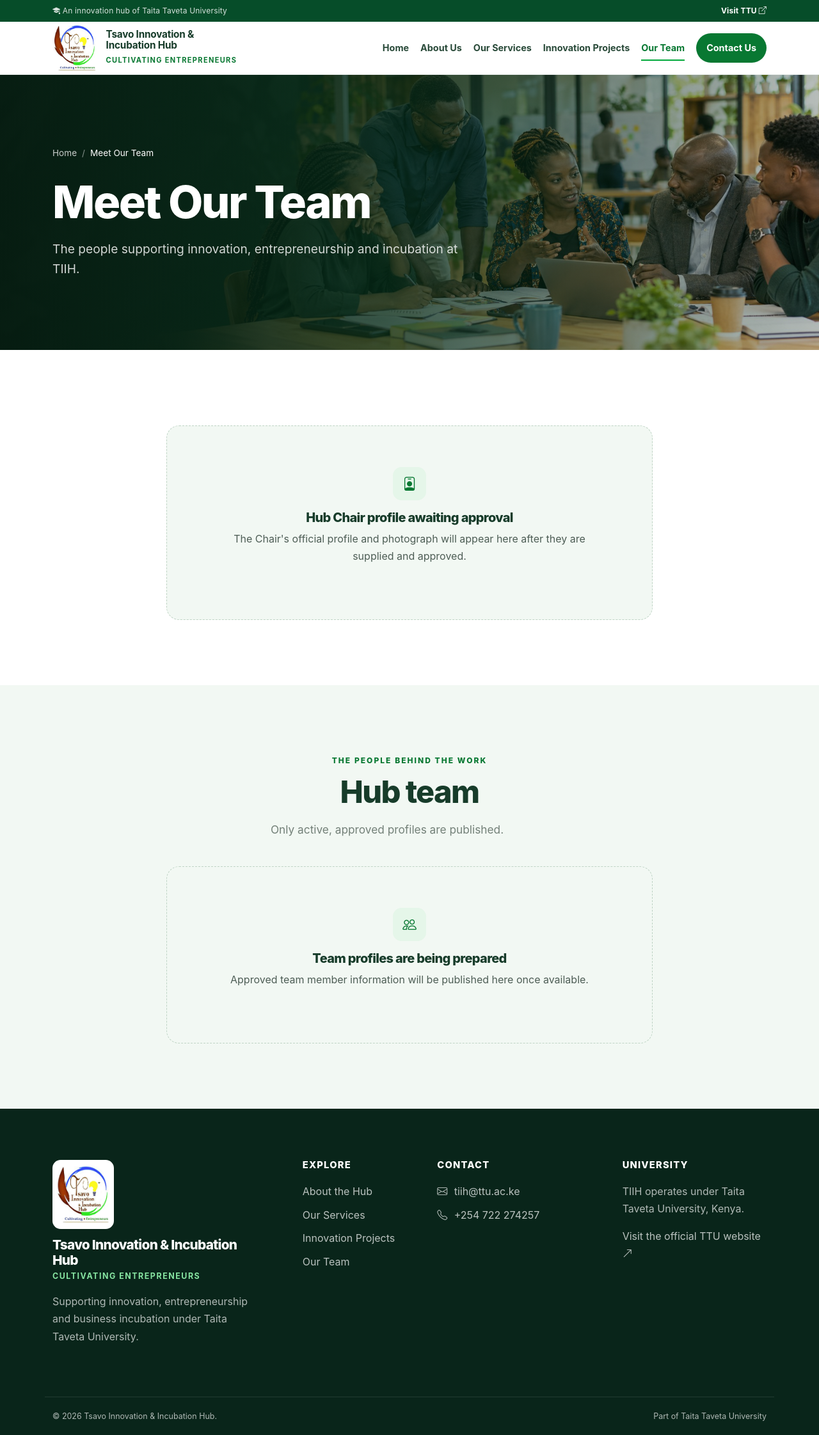
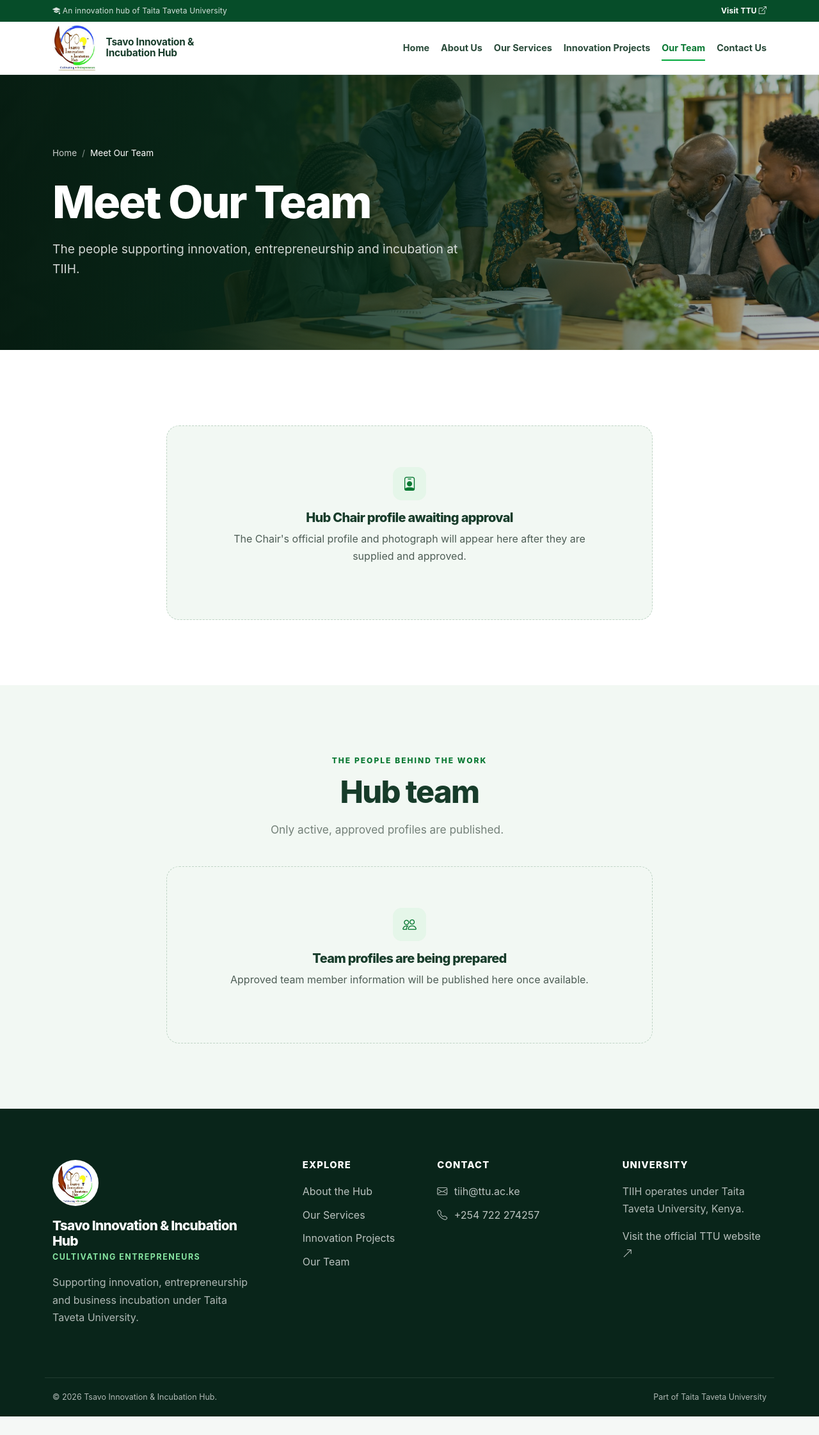
Before and after one commit to JAPHES/tsavo_innovation-incubation_hub_website, a Django app: page /team/ in a window 1280 px wide. Shown: the whole page at 64% size. After the commit the page ends 2214 px from the top, so only its background shows below. Run offline with Django 5.2, Linux system fonts and the light colour scheme; data that the repository does not hold is empty.

Commit message:
Refine navigation and homepage presentation

```diff
--- a/static/css/components.css
+++ b/static/css/components.css
@@ -24,6 +24,12 @@
 .project-body h3 a { color: var(--color-heading); }
 .project-body p { color: var(--color-muted); font-size: .9rem; }
 .project-body .text-link { font-size: .85rem; }
+.sample-innovation-visual { position: relative; display: grid; min-height: 210px; place-items: center; color: #9de5b0; background: radial-gradient(circle at 65% 25%, rgba(0,169,58,.3), transparent 32%), linear-gradient(145deg, #173c2a, #071e15); }
+.sample-innovation-visual > i { font-size: 4rem; filter: drop-shadow(0 10px 25px rgba(0,0,0,.2)); }
+.sample-innovation-visual .stage-badge { position: absolute; right: 1rem; bottom: 1rem; }
+.preview-project-card { display: flex; flex-direction: column; }
+.preview-project-card .project-body { display: flex; flex: 1; flex-direction: column; }
+.preview-project-card .preview-note { display: inline-flex; align-items: center; gap: .4rem; margin-top: auto; padding-top: .8rem; color: var(--color-muted); border-top: 1px solid var(--color-line); font-size: .75rem; font-weight: 700; }
 
 .empty-state { max-width: 760px; margin: 1rem auto 0; padding: clamp(2rem, 5vw, 4rem); text-align: center; background: rgba(255,255,255,.06); border: 1px dashed rgba(255,255,255,.2); border-radius: var(--radius); }
 .empty-state .icon-box { margin: 0 auto 1rem; }
@@ -33,6 +39,7 @@
 .section:not(.dark-section) .empty-state h3 { color: var(--color-heading); }
 
 .event-list { display: grid; grid-template-columns: repeat(3, 1fr); gap: 1rem; }
+.event-list-two { grid-template-columns: repeat(2, minmax(0, 1fr)); max-width: 950px; margin-inline: auto; }
 .event-card { display: grid; grid-template-columns: 70px 1fr; gap: 1rem; padding: 1.5rem; background: #fff; border: 1px solid var(--color-line); border-radius: var(--radius); }
 .event-card time { display: flex; flex-direction: column; align-items: center; align-self: start; padding: .8rem .35rem; color: #fff; background: var(--color-primary-deep); border-radius: .7rem; }
 .event-card time b { font-size: 1.5rem; line-height: 1; }
@@ -40,6 +47,7 @@
 .event-card h3 { margin: .4rem 0 .65rem; }
 .event-card p { color: var(--color-muted); font-size: .88rem; }
 .event-venue { color: var(--color-primary-dark); font-size: .75rem; font-weight: 750; }
+.event-draft { display: block; margin-bottom: .35rem; color: #8b6412; font-size: .65rem; font-weight: 850; letter-spacing: .12em; text-transform: uppercase; }
 
 .achievement-grid { grid-template-columns: repeat(3, 1fr); }
 .achievement-card { padding: 2rem; background: #fff; border: 1px solid var(--color-line); border-radius: var(--radius); }
--- a/static/css/main.css
+++ b/static/css/main.css
@@ -48,19 +48,14 @@
 .site-header.scrolled { box-shadow: var(--shadow-nav); }
 .main-nav { min-height: 82px; border-bottom: 1px solid rgba(13, 78, 41, .08); }
 .nav-shell { display: flex; align-items: center; justify-content: space-between; min-height: 82px; gap: 2rem; }
-.brand { display: flex; align-items: center; gap: .85rem; min-width: 290px; color: var(--color-heading); }
+.brand { display: flex; align-items: center; gap: .85rem; min-width: 270px; color: var(--color-heading); }
 .brand img { width: 70px; height: 74px; object-fit: contain; }
 .brand b { display: block; font-size: .96rem; line-height: 1.1; letter-spacing: -.015em; }
-.brand small { display: block; margin-top: .3rem; color: var(--color-primary-dark); font-size: .69rem; font-weight: 750; letter-spacing: .12em; text-transform: uppercase; }
 .nav-menu { display: flex; align-items: center; gap: clamp(.75rem, 1.4vw, 1.55rem); }
 .nav-menu > a { position: relative; padding: 1.75rem 0; color: #294a39; font-size: .9rem; font-weight: 680; white-space: nowrap; }
 .nav-menu > a::after { position: absolute; right: 0; bottom: 1.25rem; left: 0; height: 2px; background: var(--color-primary); content: ""; transform: scaleX(0); transition: transform .2s ease; }
 .nav-menu > a:hover::after, .nav-menu > a.active::after { transform: scaleX(1); }
 .nav-menu > a.active { color: var(--color-primary-dark); }
-.nav-menu .nav-contact { padding: .68rem 1rem; color: #fff; background: var(--color-primary-dark); border-radius: 999px; }
-.nav-menu .nav-contact::after { display: none; }
-.nav-menu .nav-contact:hover { color: #fff; background: var(--color-primary-deep); }
-.nav-menu .nav-contact.active { color: #fff; }
 .nav-toggle { display: none; width: 48px; height: 48px; border: 0; color: var(--color-heading); background: var(--color-soft); border-radius: .75rem; font-size: 1.75rem; }
 
 .page-banner { position: relative; isolation: isolate; display: grid; min-height: clamp(320px, 36vw, 430px); overflow: hidden; color: #fff; background-color: #173c2a; }
@@ -89,6 +84,7 @@
 .text-link:hover i { transform: translateX(4px); }
 .eyebrow { display: inline-block; color: var(--color-primary-dark); font-size: .75rem; font-weight: 800; letter-spacing: .17em; text-transform: uppercase; }
 .eyebrow.light { color: #88e7a3; }
+.hero-kicker { color: #ffd54a; }
 .section-heading { max-width: 740px; margin-bottom: 2.7rem; }
 .section-heading h2 { margin: .65rem 0 1rem; text-wrap: balance; }
 .section-heading p { max-width: 670px; margin-bottom: 0; color: var(--color-muted); font-size: 1.08rem; }
@@ -111,7 +107,7 @@
 
 .chair-layout { display: grid; grid-template-columns: minmax(280px, .62fr) 1.38fr; gap: clamp(3rem, 7vw, 7rem); align-items: center; }
 .chair-photo { position: relative; }
-.chair-photo img { width: 100%; aspect-ratio: .82; object-fit: cover; background: #dce9df; border-radius: var(--radius-lg); }
+.chair-photo img { width: 100%; aspect-ratio: .82; object-fit: cover; object-position: center 42%; background: #dce9df; border-radius: var(--radius-lg); }
 .chair-photo span { position: absolute; right: 1rem; bottom: 1rem; padding: .45rem .7rem; color: #fff; background: rgba(6, 77, 41, .88); border-radius: .4rem; font-size: .72rem; font-weight: 700; }
 .chair-copy { position: relative; }
 .quote-mark { position: absolute; top: -2.5rem; right: 0; color: rgba(0, 169, 58, .13); font-family: Georgia, serif; font-size: 10rem; line-height: 1; }
@@ -120,13 +116,7 @@
 .chair-credit b { color: var(--color-heading); }
 .chair-credit span { color: var(--color-muted); font-size: .9rem; }
 
-.program-list { display: grid; grid-template-columns: repeat(5, 1fr); margin-top: 1rem; border-top: 1px solid var(--color-line); border-bottom: 1px solid var(--color-line); }
-.program-list article { display: flex; flex-direction: column; min-height: 330px; padding: 2rem 1.35rem; border-right: 1px solid var(--color-line); }
-.program-list article:first-child { border-left: 1px solid var(--color-line); }
-.program-icon { display: grid; width: 50px; height: 50px; margin-bottom: auto; place-items: center; color: var(--color-primary-dark); background: var(--color-soft); border-radius: 50%; font-size: 1.3rem; }
-.program-list h3 { margin: 2.5rem 0 .75rem; font-size: 1.1rem; }
-.program-list p { margin: 0; font-size: .9rem; line-height: 1.6; }
-.program-list .text-link { margin-top: .75rem; font-size: .82rem; }
+.program-card .text-link { margin-top: 1rem; font-size: .82rem; }
 
 .focus-strip { display: grid; grid-template-columns: repeat(6, 1fr); gap: 1px; overflow: hidden; background: var(--color-line); border: 1px solid var(--color-line); border-radius: var(--radius); }
 .focus-strip article { padding: 1.7rem .9rem; text-align: center; background: #fff; }
@@ -219,8 +209,8 @@
 .site-footer h2, .site-footer h3 { color: #fff; }
 .site-footer h2 { margin: .8rem 0 .2rem; font-size: 1.3rem; }
 .site-footer h3 { margin-bottom: 1.2rem; font-size: .92rem; letter-spacing: .08em; text-transform: uppercase; }
-.footer-logo { display: inline-grid; width: 96px; min-height: 108px; padding: .35rem; place-items: center; overflow: hidden; background: #fff; border-radius: .8rem; }
-.footer-logo img { width: 100%; height: auto; max-height: 100px; object-fit: contain; }
+.footer-logo { display: inline-grid; width: 72px; height: 72px; padding: .3rem; place-items: center; overflow: hidden; background: #fff; border: 2px solid rgba(255,255,255,.18); border-radius: 50%; }
+.footer-logo img { width: 100%; height: 100%; object-fit: contain; }
 .footer-motto { color: #87e5a2; font-size: .78rem; font-weight: 750; letter-spacing: .12em; text-transform: uppercase; }
 .footer-links { display: grid; gap: .6rem; margin: 0; padding: 0; list-style: none; }
 .footer-links a, .footer-university-link { color: rgba(255,255,255,.72); }
--- a/static/css/responsive.css
+++ b/static/css/responsive.css
@@ -3,12 +3,8 @@
   .nav-menu.open { transform: translateX(0); }
   .nav-menu > a { padding: 1rem .35rem; border-bottom: 1px solid var(--color-line); }
   .nav-menu > a::after { display: none; }
-  .nav-menu .nav-contact { margin-top: .5rem; text-align: center; }
   .nav-toggle { display: grid; place-items: center; }
   .services-grid { grid-template-columns: repeat(2, 1fr); }
-  .program-list { grid-template-columns: repeat(3, 1fr); }
-  .program-list article { min-height: 300px; border-bottom: 1px solid var(--color-line); }
-  .program-list article:nth-child(4) { border-left: 1px solid var(--color-line); }
   .focus-strip { grid-template-columns: repeat(3, 1fr); }
   .filter-bar { grid-template-columns: 1.4fr 1fr 1fr auto; }
   .filter-bar .clear-filter { grid-column: 1 / -1; }
@@ -25,8 +21,6 @@
   .image-panel { max-width: 650px; }
   .image-accent { left: 1rem; }
   .chair-photo, .chair-profile img { max-width: 470px; }
-  .program-list { grid-template-columns: repeat(2, 1fr); }
-  .program-list article:nth-child(odd) { border-left: 1px solid var(--color-line); }
   .project-grid, .event-list, .focus-grid, .team-grid, .achievement-grid { grid-template-columns: repeat(2, 1fr); }
   .values-grid { grid-template-columns: repeat(2, 1fr); }
   .vision-grid { grid-template-columns: 1fr; }
@@ -48,7 +42,6 @@
   .brand { min-width: 0; gap: .6rem; }
   .brand img { width: 52px; height: 60px; }
   .brand b { font-size: .78rem; }
-  .brand small { font-size: .56rem; }
   .nav-menu { top: var(--header-height); width: 100%; }
   .page-banner { min-height: 360px; }
   .page-banner.home-hero { min-height: calc(100svh - var(--header-height)); }
@@ -59,9 +52,6 @@
   .section-top { align-items: flex-start; flex-direction: column; }
   .section-top .btn { width: 100%; }
   .image-accent { bottom: 2.5rem; width: 120px; padding: .85rem; }
-  .program-list { grid-template-columns: 1fr; }
-  .program-list article { min-height: auto; border-left: 1px solid var(--color-line); }
-  .program-icon { margin-bottom: 2.5rem; }
   .focus-strip { grid-template-columns: repeat(2, 1fr); }
   .filter-bar { grid-template-columns: 1fr; }
   .filter-bar > *, .search-field { grid-column: auto; }
--- a/templates/partials/footer.html
+++ b/templates/partials/footer.html
@@ -2,7 +2,7 @@
 <footer class="site-footer">
   <div class="container footer-grid">
     <div class="footer-brand">
-      <span class="footer-logo"><img src="{% static 'images/branding/tiih_logo.png' %}" alt="Tsavo Innovation and Incubation Hub logo" width="108" height="120"></span>
+      <span class="footer-logo"><img src="{% static 'images/branding/tiih_logo.png' %}" alt="Tsavo Innovation and Incubation Hub logo" width="64" height="70"></span>
       <h2>Tsavo Innovation &amp; Incubation Hub</h2>
       <p class="footer-motto">Cultivating Entrepreneurs</p>
       <p>{{ site_settings.description|default:"Supporting innovation, entrepreneurship and business incubation under Taita Taveta University." }}</p>
--- a/templates/partials/navbar.html
+++ b/templates/partials/navbar.html
@@ -8,10 +8,10 @@
   </div>
   <nav class="main-nav" aria-label="Primary navigation">
     <div class="container nav-shell">
-      <a class="brand" href="{% url 'core:home' %}" aria-label="TIIH home">
+      <div class="brand" aria-label="Tsavo Innovation and Incubation Hub">
         <img src="{% static 'images/branding/tiih_logo.png' %}" alt="Tsavo Innovation and Incubation Hub logo" width="70" height="78">
-        <span><b>Tsavo Innovation &amp;<br>Incubation Hub</b><small>Cultivating Entrepreneurs</small></span>
-      </a>
+        <span><b>Tsavo Innovation &amp;<br>Incubation Hub</b></span>
+      </div>
       <button class="nav-toggle" type="button" aria-expanded="false" aria-controls="site-menu" data-nav-toggle><span class="visually-hidden">Toggle navigation</span><i class="bi bi-list" aria-hidden="true"></i></button>
       <div class="nav-menu" id="site-menu" data-nav-menu>
         <a class="{% if request.resolver_match.url_name == 'home' %}active{% endif %}" href="{% url 'core:home' %}">Home</a>
@@ -19,7 +19,7 @@
         <a class="{% if request.resolver_match.namespace == 'services' %}active{% endif %}" href="{% url 'services:list' %}">Our Services</a>
         <a class="{% if request.resolver_match.namespace == 'projects' %}active{% endif %}" href="{% url 'projects:list' %}">Innovation Projects</a>
         <a class="{% if request.resolver_match.namespace == 'team' %}active{% endif %}" href="{% url 'team:list' %}">Our Team</a>
-        <a class="nav-contact {% if request.resolver_match.namespace == 'contact' %}active{% endif %}" href="{% url 'contact:contact' %}">Contact Us</a>
+        <a class="{% if request.resolver_match.namespace == 'contact' %}active{% endif %}" href="{% url 'contact:contact' %}">Contact Us</a>
       </div>
     </div>
   </nav>
--- a/templates/partials/page_banner.html
+++ b/templates/partials/page_banner.html
@@ -1,7 +1,7 @@
 {% load static %}
 <section class="page-banner {% if banner_page == 'home' %}home-hero{% endif %}" style="--banner-image:url('{% if banner and banner.background_image %}{{ banner.background_image.url }}{% else %}{% static banner_fallback %}{% endif %}')" aria-label="{{ banner.image_alt_text|default:'Page introduction' }}">
   <div class="container banner-content">
-    {% if banner_page == 'home' %}<span class="eyebrow light">Taita Taveta University &bull; Tsavo Innovation Hub</span>{% else %}{% include "partials/breadcrumbs.html" %}{% endif %}
+    {% if banner_page == 'home' %}<span class="eyebrow hero-kicker">Tsavo Innovation &amp; Incubation Hub</span>{% else %}{% include "partials/breadcrumbs.html" %}{% endif %}
     <h1>{{ banner.heading|default:"Tsavo Innovation & Incubation Hub" }}</h1>
     <p>{{ banner.supporting_text }}</p>
     {% if banner_page == 'home' %}<div class="hero-actions"><a class="btn btn-brand" href="{% url 'projects:list' %}">Explore Innovations <i class="bi bi-arrow-right" aria-hidden="true"></i></a><a class="btn btn-outline-light" href="{% url 'services:list' %}">Our Services</a></div>{% endif %}
```
